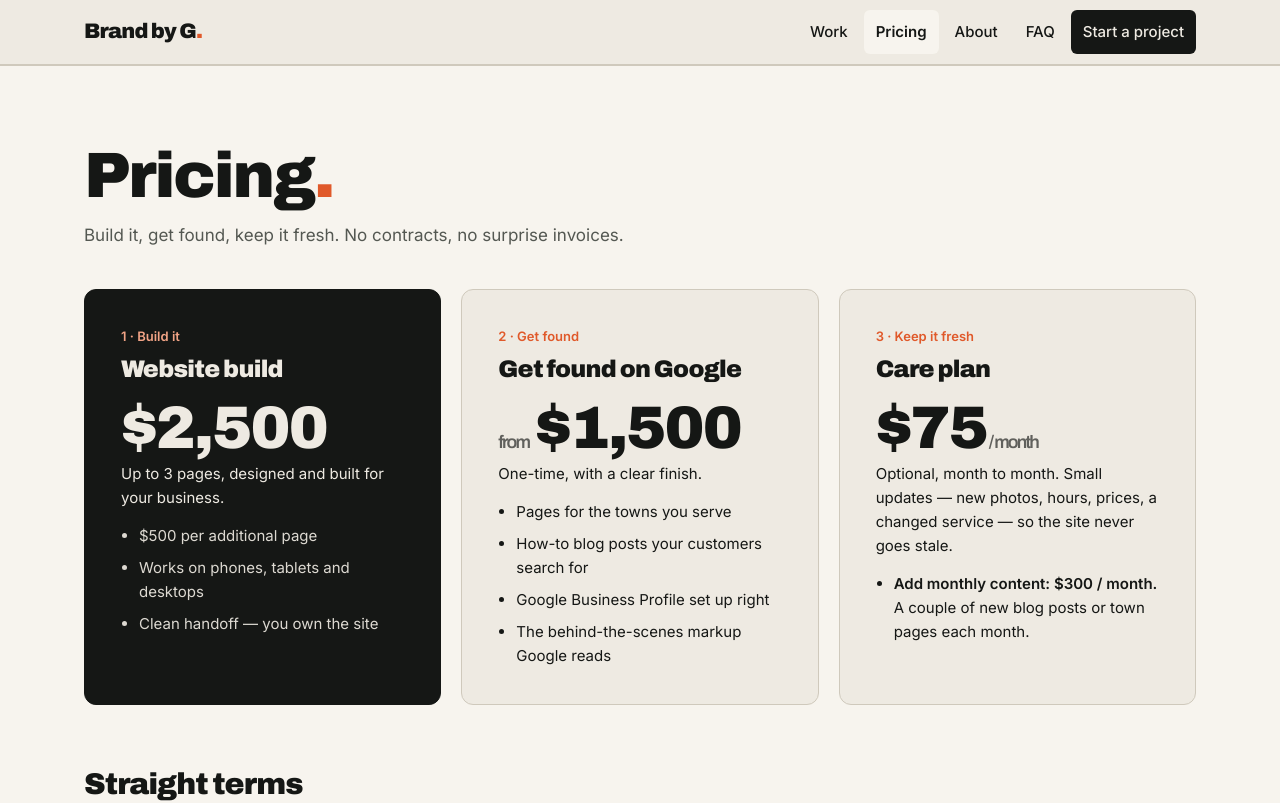
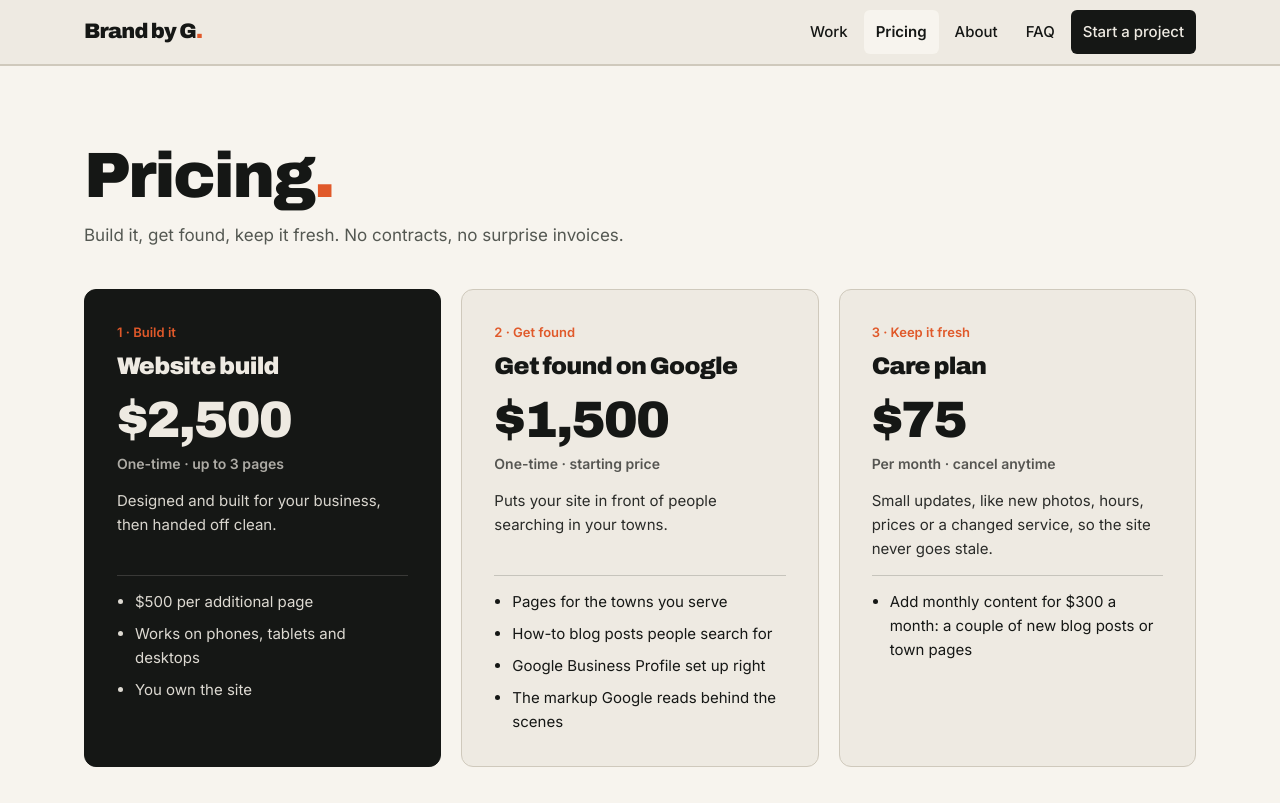
Before and after one commit to B0TO1Q/BRAND-BY-G, a plain HTML site: page pricing.html in a window 1280 px wide. Shown: the top 803 px of the page. Drawn offline with Linux system fonts and the light colour scheme.

Commit message:
Pricing cards: clean, aligned layout
Same structure on all three cards (step, name, price, one-line note,
description, list), prices aligned on one row on desktop, smaller price
size so nothing overflows, "from" and "/ month" moved into a plain
note line, divider above each list.

Co-Authored-By: Claude Opus 5.5 <noreply@anthropic.com>
Claude-Session: https://claude.ai/code/session_01S1GkKjA7JTsXNm3XxvC6Wo

```diff
--- a/pricing.html
+++ b/pricing.html
@@ -187,19 +187,17 @@ dl.spec a{color:var(--c-acc)}
 /* offer */
 .offer{background:var(--card);border-block:1px solid var(--rule)}
 .plans{display:grid;grid-template-columns:repeat(3,minmax(0,1fr));gap:20px;margin-top:40px}
+@media(max-width:960px){.plans{grid-template-columns:minmax(0,1fr)}}
+.plan{background:var(--bg);border:1px solid var(--rule);border-radius:12px;padding:clamp(22px,2.6vw,32px);display:grid;grid-template-rows:auto auto auto auto auto 1fr;align-content:start}
+@supports (grid-template-rows:subgrid){@media(min-width:961px){.plans{grid-template-rows:repeat(6,auto)}.plan{grid-row:span 6;grid-template-rows:subgrid;row-gap:0}}}
+.plan.main{background:var(--ink);color:var(--bg);border-color:var(--ink)}
 .plan .step{font-size:13px;font-weight:600;color:var(--acc);margin:0 0 10px}
-.plan.main .step{color:#F2A486}
-.plan .price small:first-child{font-size:18px;font-weight:600;opacity:.65;margin-right:4px}
-@media(max-width:960px){.plans{grid-template-columns:minmax(0,1fr)}}
-.plan{background:var(--bg);border:1px solid var(--rule);border-radius:12px;padding:clamp(22px,3vw,36px)}
-.plan.main{background:var(--ink);color:var(--bg);border-color:var(--ink)}
-.plan h3{font-size:24px}
-.plan .price{font-family:var(--disp);font-size:clamp(40px,5.6vw,60px);font-weight:900;font-stretch:125%;letter-spacing:-.03em;line-height:1;margin:16px 0 4px;white-space:nowrap}
-.plan .price small{font-size:20px;font-weight:500;opacity:.7}
-.intro{display:inline-block;background:var(--acc);color:#fff;font-weight:600;font-size:14px;padding:5px 12px;border-radius:6px;margin:6px 0 14px}
-.plan ul{margin:14px 0 0;padding-left:18px;display:grid;gap:8px;font-size:15px}
+.plan h3{font-size:clamp(20px,1.9vw,24px);line-height:1.1;margin:0;align-self:end}
+.plan .price{font-family:var(--disp);font-size:clamp(40px,4vw,54px);font-weight:900;font-stretch:118%;letter-spacing:-.035em;line-height:1;margin:16px 0 6px;white-space:nowrap}
+.plan .pnote{margin:0;font-size:14px;font-weight:600;opacity:.7}
+.plan .pdesc{margin:14px 0 0;font-size:15px;opacity:.9}
+.plan ul{margin:14px 0 0;padding:14px 0 0 18px;display:grid;gap:8px;font-size:15px;border-top:1px solid color-mix(in srgb,currentColor 18%,transparent);align-self:start}
 .plan.main ul{opacity:.92}
-.plan p{margin:0;font-size:15px}
 .fine{font-size:14px;color:var(--soft);margin-top:18px;max-width:70ch}
 
 /* terms */
@@ -311,32 +309,35 @@ a:focus-visible{outline:3px solid var(--acc);outline-offset:3px;border-radius:4p
         <p class="step">1 · Build it</p>
         <h3>Website build</h3>
         <p class="price">$2,500</p>
-        <p>Up to 3 pages, designed and built for your business.</p>
+        <p class="pnote">One-time · up to 3 pages</p>
+        <p class="pdesc">Designed and built for your business, then handed off clean.</p>
         <ul>
           <li>$500 per additional page</li>
           <li>Works on phones, tablets and desktops</li>
-          <li>Clean handoff — you own the site</li>
+          <li>You own the site</li>
         </ul>
       </div>
       <div class="plan">
         <p class="step">2 · Get found</p>
         <h3>Get found on Google</h3>
-        <p class="price"><small>from </small>$1,500</p>
-        <p>One-time, with a clear finish.</p>
+        <p class="price">$1,500</p>
+        <p class="pnote">One-time · starting price</p>
+        <p class="pdesc">Puts your site in front of people searching in your towns.</p>
         <ul>
           <li>Pages for the towns you serve</li>
-          <li>How-to blog posts your customers search for</li>
+          <li>How-to blog posts people search for</li>
           <li>Google Business Profile set up right</li>
-          <li>The behind-the-scenes markup Google reads</li>
+          <li>The markup Google reads behind the scenes</li>
         </ul>
       </div>
       <div class="plan">
         <p class="step">3 · Keep it fresh</p>
         <h3>Care plan</h3>
-        <p class="price">$75<small> / month</small></p>
-        <p>Optional, month to month. Small updates — new photos, hours, prices, a changed service — so the site never goes stale.</p>
+        <p class="price">$75</p>
+        <p class="pnote">Per month · cancel anytime</p>
+        <p class="pdesc">Small updates, like new photos, hours, prices or a changed service, so the site never goes stale.</p>
         <ul>
-          <li><strong>Add monthly content: $300 / month.</strong> A couple of new blog posts or town pages each month.</li>
+          <li>Add monthly content for $300 a month: a couple of new blog posts or town pages</li>
         </ul>
       </div>
     </div>
```
